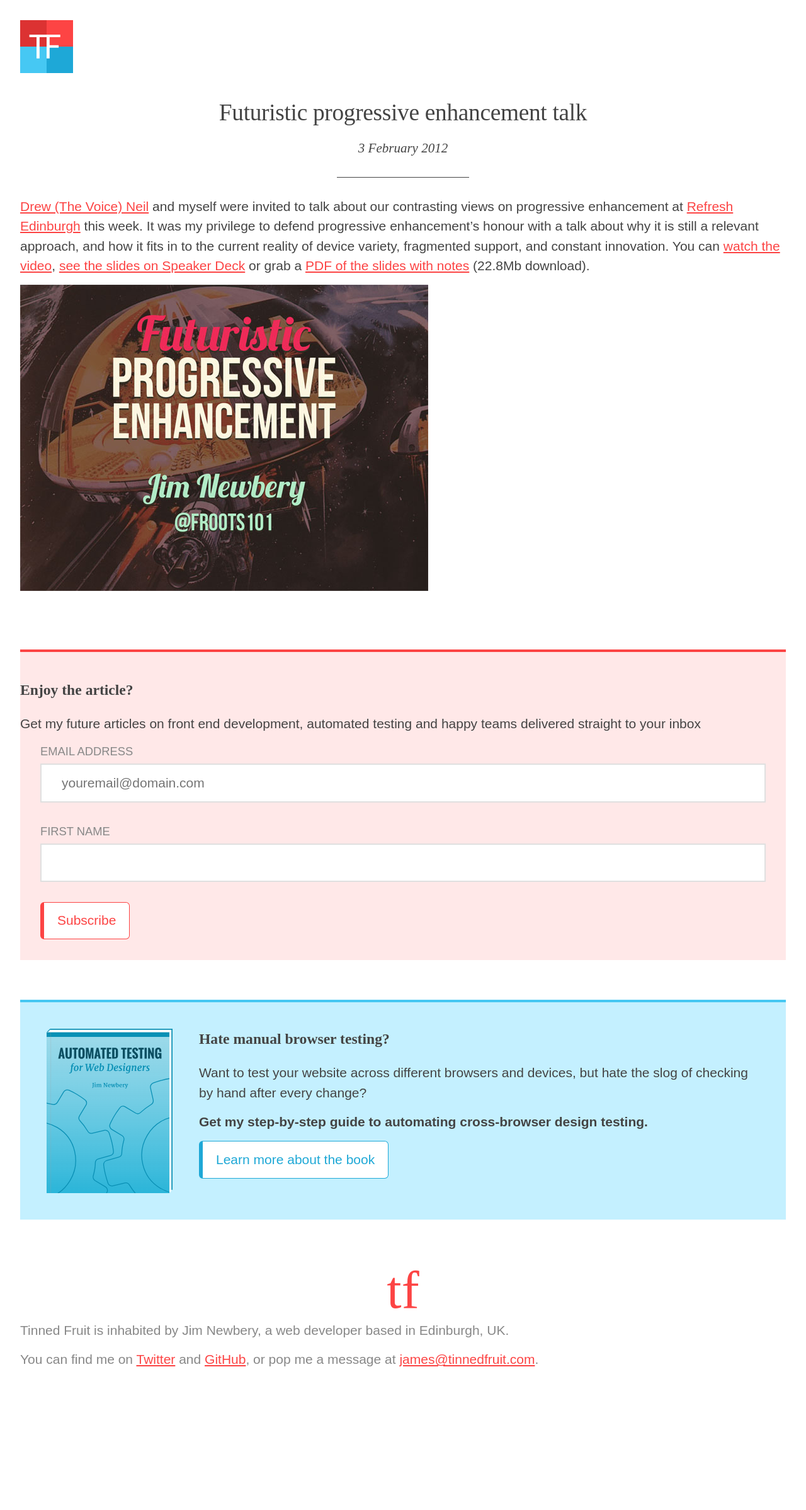
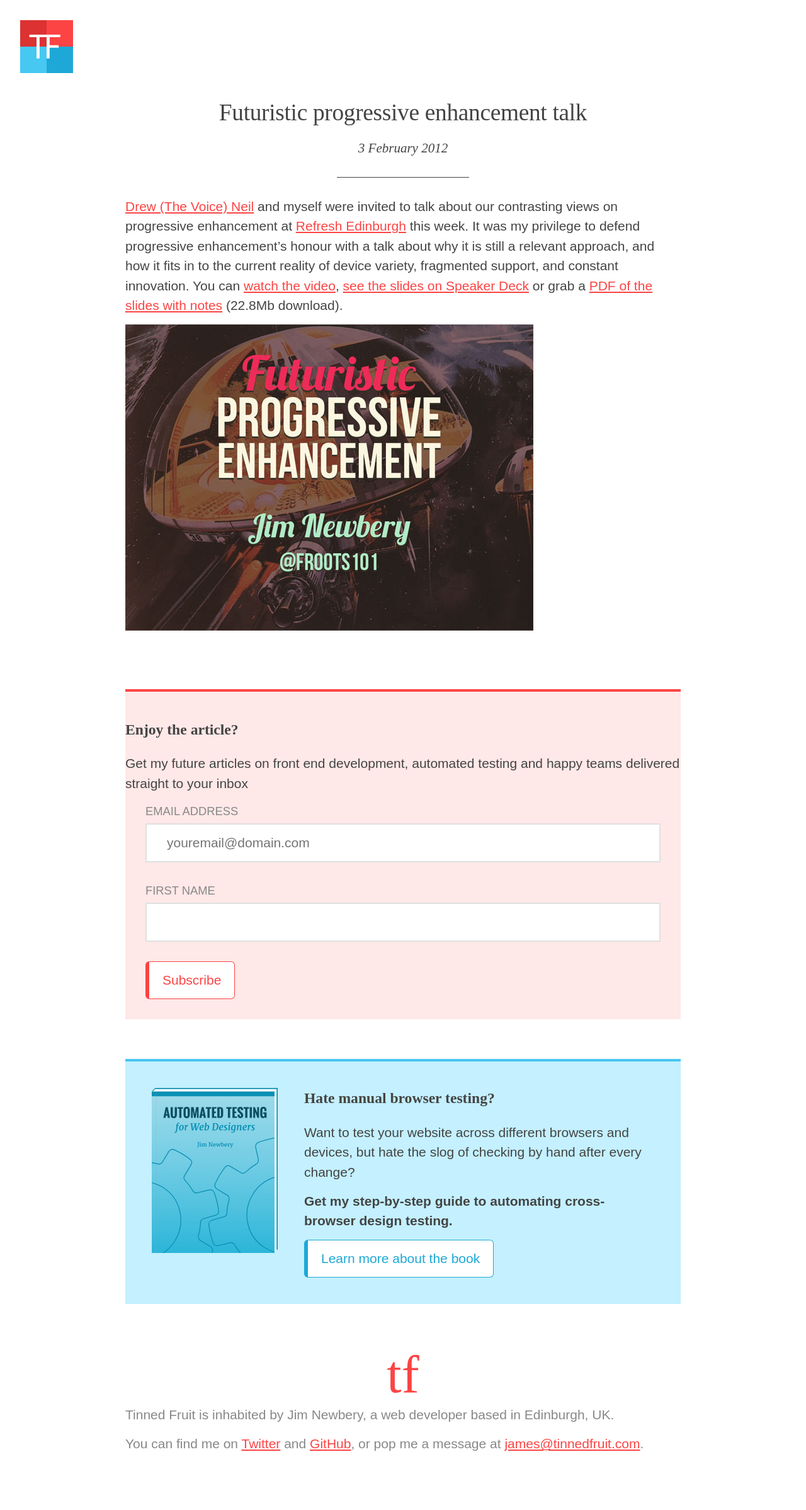
Before and after one commit to froots/froots.github.io, a Jekyll site: the page built from _posts/2012-02-03-futuristic-progressive-enhancement-talk.md, in a window 1280 px wide. Shown: the whole page at 63% size. Built offline with Jekyll 4.4.1, drawn with Linux system fonts in a browser that asks for light colours; before the commit the page ends 2264 px from its top, so only the background shows below that.

Commit message:
Change wide screen container max width

```diff
--- a/_sass/main/_vars.scss
+++ b/_sass/main/_vars.scss
@@ -1,6 +1,6 @@
 $page-gutter-small: 16px;
 $page-gutter: 2 * $page-gutter-small;
-$container-max-width: 60rem;
+$container-max-width: 42rem;
 
 // Named colours
 
```
